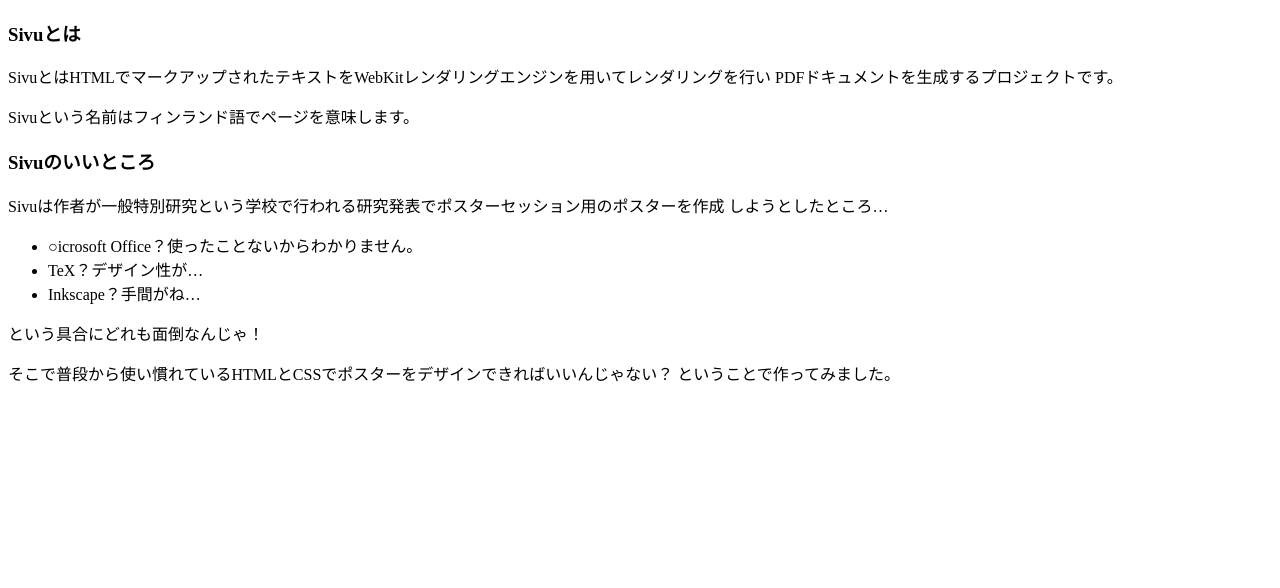
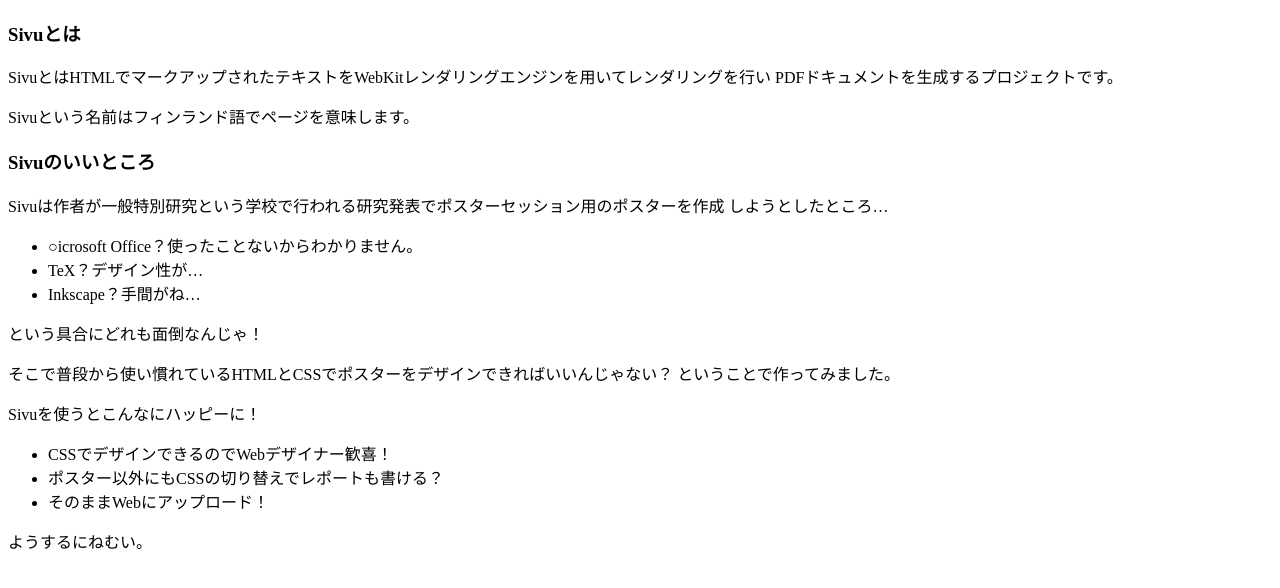
Before and after one commit to ainehanta/Sivu, a plain HTML site: page article/index.html in a window 1280 px wide. Drawn offline with Linux system fonts and the light colour scheme.

Commit message:
Sample Writing

```diff
--- a/article/index.html
+++ b/article/index.html
@@ -21,22 +21,39 @@
             </section>
             <section>
                 <h1>Sivuのいいところ</h1>
+
                 <p>
                     Sivuは作者が一般特別研究という学校で行われる研究発表でポスターセッション用のポスターを作成
                     しようとしたところ…
                 </p>
+
                 <ul>
                     <li>○icrosoft Office？使ったことないからわかりません。</li>
                     <li>TeX？デザイン性が…</li>
                     <li>Inkscape？手間がね…</li>
                 </ul>
+
                 <p>
                     という具合にどれも面倒なんじゃ！
                 </p>
+
                 <p>
                     そこで普段から使い慣れているHTMLとCSSでポスターをデザインできればいいんじゃない？
                     ということで作ってみました。
                 </p>
+
+                <p>
+                    Sivuを使うとこんなにハッピーに！
+                </p>
+
+                <ul>
+                    <li>CSSでデザインできるのでWebデザイナー歓喜！</li>
+                    <li>ポスター以外にもCSSの切り替えでレポートも書ける？</li>
+                    <li>そのままWebにアップロード！</li>
+                </ul>
+
+                <p>ようするにねむい。</p>
+
             </section>
         </article>
 
```
Also changed, not shown: 1 other file.
